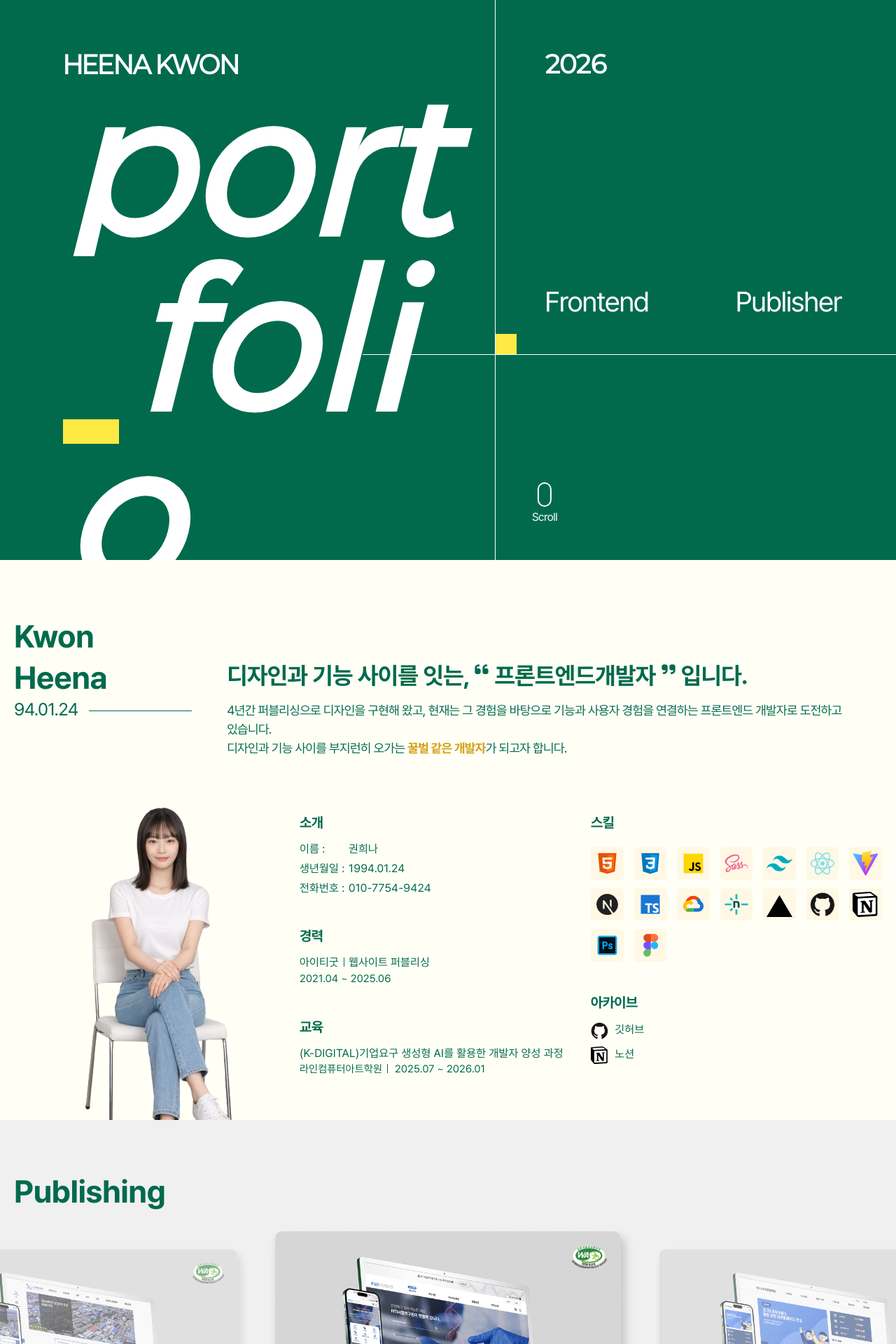
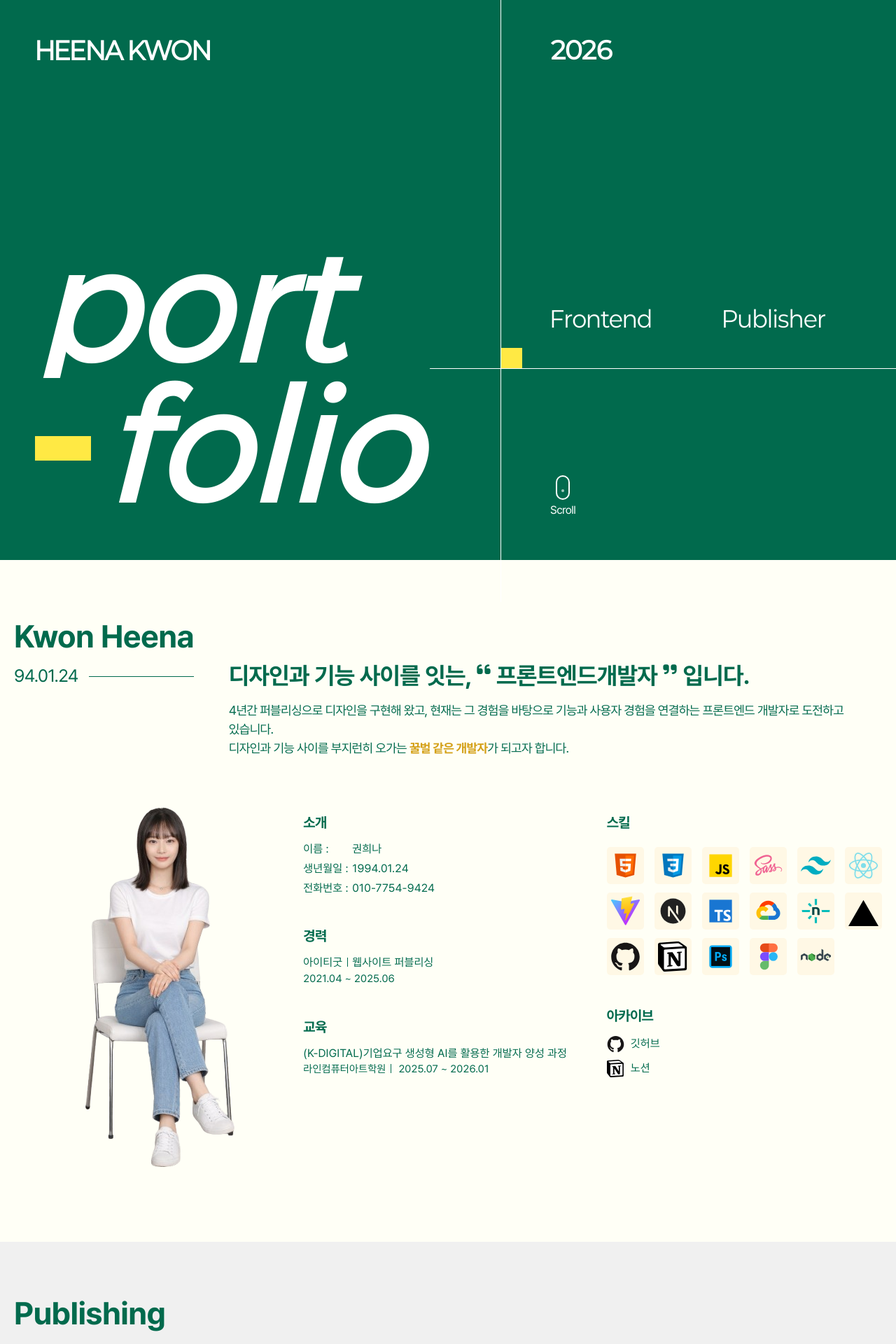
Before and after one commit to KwonHeena/Portfolio, a Next.js app: page / in a window 1280 px wide. Shown: the top 1920 px of the page at 70% size. Built offline with nearby package versions, Linux system fonts and the light colour scheme.

Commit message:
작업중

```diff
--- a/src/app/layout.tsx
+++ b/src/app/layout.tsx
@@ -1,7 +1,6 @@
 import type { Metadata } from "next";
 import { Geist, Geist_Mono } from "next/font/google";
 import "./globals.scss";
-import Footer from "./components/Footer";
 
 export default function RootLayout({
   children,
@@ -11,10 +10,8 @@ export default function RootLayout({
   return (
     <html lang="ko">
       <body>
-        <main>
           {children}
-        </main>
-        <Footer />
+
       </body>
     </html>
   );
--- a/src/app/page.tsx
+++ b/src/app/page.tsx
@@ -3,6 +3,7 @@ import React, { useEffect, useRef, useState } from 'react'
 import Home from './pages/Home/Home'
 import Intro from './pages/Intro/Intro'
 import Portfolio from './pages/Portfolio/Portfolio'
+import Footer from "./components/Footer";
 
 const page = () => {
  const introRef = useRef<HTMLDivElement>(null)
@@ -22,6 +23,7 @@ const page = () => {
       <Home btnClick={scrollIntro} />
       <Intro introRef={introRef} />
       <Portfolio portRef={portRef} />
+      <Footer />
     </main>
   )
 }
--- a/src/app/pages/Home/Home.module.scss
+++ b/src/app/pages/Home/Home.module.scss
@@ -1,3 +1,4 @@
+@use '../../styles/mixin' as m;
 @use '../../styles/var' as *;
 
 .section01{
@@ -6,12 +7,23 @@
   & > div{
     height: 100%;
   }
+  // @include m.tablet{
+  //   height: auto;
+  // }
   .home_wrap{
     padding: 70px 90px 100px;
     display: flex;
     justify-content: center;
     color: #fff;
     height: 100%;
+    @include m.breakB{
+      padding: 50px 50px 60px;
+    }
+    @include m.tablet{
+      gap: 80px;
+      padding: 30px 40px 40px;
+      flex-direction: column;
+    }
     .lf_wrap{
       flex: 1.5;
       display: flex;
@@ -33,8 +45,11 @@
             height: 0;
           }
           100%{
-            height: calc(100% + 170px);
+            height: 110vh;
           }
+        }
+        @include m.tablet{
+          gap: 60px;
         }
       .name{
         display: inline-block;
@@ -44,6 +59,13 @@
         transform: scale(0.8);
         animation: name 1s 0.5s forwards;
         width: 252px;
+        @include m.breakM {
+          width: auto;
+          font-size: 28px;
+        }
+        @include m.tablet {
+          font-size: 18px;
+        }
         @keyframes name {
           0%{
              opacity: 0;
@@ -60,6 +82,15 @@
         font-weight: 600;
         line-height: inherit;
         line-height: 1;
+        @include m.breakB {
+          font-size: 200px;
+        }
+        @include m.breakM {
+          font-size: 140px;
+        }
+        @include m.tablet {
+          font-size: 100px;
+        }
         span{
           display: block;
           letter-spacing: 0.02em;
@@ -87,6 +118,9 @@
             top: 50%;
             transform: translateY(-50%);
             animation: bar 1s 0.5s alternate forwards;
+            @include m.tablet {
+              height: 20px;
+            }
           }
           @keyframes bar {
             0%{
@@ -122,6 +156,10 @@
       display: flex;
       flex-direction: column;
       padding-left: 70px;
+      @include m.tablet {
+        padding-left: 0px;
+        padding-right: 40px;
+      }
       .top_box{
         flex: 2;
         display: flex;
@@ -129,6 +167,10 @@
         justify-content: space-between;
         padding-bottom: 50px;
         position: relative;
+        @include m.tablet{
+          padding-bottom: 0px;
+          justify-content: flex-start;
+        }
         &::after{
           content: '';
           position: absolute;
@@ -137,13 +179,21 @@
           bottom: 0;
           right: -90px;
           animation: bd02 1.2s 0.5s alternate forwards;
+          @include m.breakB {
+            right: -50px;
+          }
+          @include m.tablet {
+            right: -80px;
+            bottom: auto;
+            top: 70px;
+          }
         }
         @keyframes bd02 {
           0%{
             width: 0;
           }
           100%{
-            width: calc(100% + 350px);
+            width: calc(150%);
           }
         }
         &::before{
@@ -155,6 +205,10 @@
           left: -70px;
           opacity: 0;
           animation: box 0.5s 1s alternate forwards;
+          @include m.tablet {
+            left: auto;
+            right: -40px;
+          }
         }
         @keyframes box {
           0%{
@@ -179,20 +233,36 @@
               opacity: 1;
             }
           }
+          @include m.breakM {
+            font-size: 28px;
+          }
+          @include m.tablet {
+            font-size: 18px;
+            text-align: right;
+          }
         }
         .job{
           display: flex;
-          gap: 30%;
+          gap: 150px;
           font-size: 40px;
-          button{
+          @include m.breakB {
+            font-size: 32px;
+            gap: 100px;
+          }
+          @include m.tablet {
+            font-size: 20px;
+          }
+          span{
            opacity: 0;
-            animation: job 0.5s 1.2s forwards;
+            animation: job 0.7s 1.2s forwards;
             transform: translateY(70px);
             color: #fff;
+            @include m.tablet {
+              transform: translateY(30px);
+            }
             @keyframes job {
               0%{
                 opacity: 0;
-                transform: translateY(70px);
               }
               100%{
                 opacity: 1;
@@ -208,10 +278,8 @@
         .scroll{
             display: block;
             position: absolute;
-            z-index: 101;
-            transform: translateX(-50%);
             left: 0;
-            bottom: -50px;
+            bottom: 0;
             z-index: 11;
             text-align: center;
             font-size: 14px;
--- a/src/app/pages/Home/Home.tsx
+++ b/src/app/pages/Home/Home.tsx
@@ -30,8 +30,8 @@ const Home = ({btnClick} : btn) => {
             <div className={styles.top_box}>
               <p className={styles.year}>2026</p>
               <div className={styles.job}>
-                <button>Frontend</button>
-                <button>Publisher</button>
+                <span>Frontend</span>
+                <span>Publisher</span>
               </div>
             </div>
             <div className={styles.bt_box}>
--- a/src/app/pages/Intro/Intro.module.scss
+++ b/src/app/pages/Intro/Intro.module.scss
@@ -1,18 +1,24 @@
+@use '../../styles//mixin' as m;
 @use '../../styles/var' as *;
 
 .section02{
   background: #FFFFF6;
-  position: sticky;
-  top: 0;
-  z-index: 1;
+  height: 100%;
+  @include m.tablet{
+    height: auto;
+  }
   .section_inner{
     max-width: 1400px;
     width: calc(100% - 40px);
     padding: 80px 0;
     margin: 0 auto;
+    @include m.tablet{
+      padding: 40px 0;
+    }
     .inner{
       .name_wrap{
         color: $mainColor;
+        flex-shrink: 0;
         strong{
           display: block;
           font-size: 45px;
@@ -21,9 +27,21 @@
           opacity: 0;
           transition: all 0.7s;
           transition-delay: 0.3s;
+          @include m.breakM{
+            font-size: 40px;
+          }
+          @include m.tablet{
+            font-size: 30px;
+          }
         }
         .birth{
           font-size: 25px;
+          @include m.breakM{
+            font-size: 22px;
+          }
+          @include m.tablet{
+            font-size: 20px;
+          }
           &::after{
             content: '';
             display: inline-block;
@@ -38,17 +56,33 @@
       .top_box{
         display: flex;
         gap: 50px;
+        @include m.tablet{
+          flex-direction: column;
+          gap: 30px;
+        }
         .intro_box{
           margin-top: 60px;
+          @include m.tablet{
+            margin-top: 0;
+          }
           .intro_tit{
             color: $mainColor;
             font-size: 34px;
             font-weight: 600;
             line-height: 1.5;
+            @include m.breakM{
+              font-size: 30px;
+            }
+            @include m.tablet{
+              font-size: 24px;
+            }
             .icon{
               font-size: 22px;
               position: relative;
               top: -10px;
+              @include m.tablet{
+                font-size: 18px;
+              }
             }
           }
           .intro_sub{
@@ -56,6 +90,9 @@
             font-size: 18px;
             line-height: 1.5;
             margin-top: 10px;
+            @include m.tablet{
+              font-size: 16px;
+            }
             strong{
               color: #D4A017;
             }
@@ -64,27 +101,52 @@
       }
       .md_box{
         display: flex;
+        @include m.tablet{
+          flex-direction: column;
+        }
         .img_wrap{
             overflow: hidden;
-          }
+            flex: 1;
+            @include m.tablet{
+                text-align: center;
+            }
+            img{
+              @include m.tablet{
+                max-width: 350px;
+              }
+            }
+        }
 
         .info_wrap{
-          flex: 1;
+          flex: 2;
           padding-top: 80px;
-
+          @include m.tablet{
+              padding-top: 0;
+            }
           .fl{
             display: grid;
             grid-template-columns: repeat(2, 1fr);
+            gap: 40px;
+            @include m.mobile{
+              grid-template-columns: 1fr;
+            }
           }
           .cont {
             & + .cont{
               margin-top: 45px;
+              @include m.tablet{
+                margin-top: 35px;
+              }
             }
             .t{
               font-size: 20px;
               font-weight: 600;
               color: $mainColor;
               margin-bottom: 15px;
+              @include m.tablet{
+                font-size: 18px;
+                margin-bottom: 10px;
+              }
             }
             ul li{
               color: $mainColor;
@@ -117,12 +179,24 @@
               align-items: flex-end;
               gap: 5px 15px;
               grid-template-columns: repeat(auto-fit, minmax(45px, 1fr));
+              @include m.tablet{
+                grid-template-columns: repeat(auto-fit, minmax(40px, 1fr));
+                gap: 5px 10px;
+              }
               li{
                 position: relative;
                 .skill_ico{
                   background: #fff8e5;
                   padding: 5px;
                   border-radius: 5px;
+                  @include m.tablet{
+                    padding: 3px;
+                  }
+                  img{
+                    @include m.tablet{
+                      transform: scale(0.8);
+                    }
+                  }
                 }
                 p{
                   position: absolute;
@@ -166,6 +240,8 @@
       .name_wrap strong{
         transform: translateY(0);
         opacity: 1;
+        margin-bottom: 10px;
+
       }
       .slice_text{
         opacity: 0;
--- a/src/app/pages/Intro/Intro.tsx
+++ b/src/app/pages/Intro/Intro.tsx
@@ -14,7 +14,7 @@ const Intro = ({introRef} : Props) => {
   const title = '프론트엔드 개발자'
 
   // 스킬 리스트 로고 :: 이미지명이랑 동일하게 넣으면 자동으로 등록됨
-  const icons = ['html', 'css', 'javaScript', 'Sass', 'Tailwind', 'React', 'Vite', 'Next', 'TypeScript', 'GCP', 'netlify', 'Vercel', 'GitHub', 'Notion', 'Photoshop', 'Figma']
+  const icons = ['html', 'css', 'javaScript', 'Sass', 'Tailwind', 'React', 'Vite', 'Next', 'TypeScript', 'GCP', 'netlify', 'Vercel', 'GitHub', 'Notion', 'Photoshop', 'Figma', 'node']
 
   return (
     <section ref={ref} className={`${styles.section02} ${isOn ? styles.on : ''}`}>
--- a/src/app/pages/Portfolio/Portfolio.tsx
+++ b/src/app/pages/Portfolio/Portfolio.tsx
@@ -1,22 +1,62 @@
 'use client'
-import React, { useRef } from 'react'
+import React, { useEffect, useRef, useState } from 'react'
 import { Swiper, SwiperSlide } from 'swiper/react'
 import { Pagination } from 'swiper/modules'
 import 'swiper/css';
 import 'swiper/css/pagination'
 import styles from './Portfolio.module.scss'
-import useInterSection from '@/app/hooks/useInterSection';
 
-type Props = {
-  portRef : React.RefObject<HTMLDivElement | null>
+type Project = {
+  title : string,
+  desc : string,
+  img : string
 }
 
-const Portfolio = ({portRef} : Props) => {
-  const { ref, isOn } = useInterSection<HTMLDivElement>(portRef)
+const Portfolio = () => {
   const paginationRef = useRef<HTMLDivElement | null>(null)
+  const proRef = useRef<(HTMLLIElement | null)[]>([])
+  const [activeIndex, setActiveIndex] = useState(0)
+  const [project, setProject] = useState<Project[]>([])
+
+  // 포트폴리오 json 불러오기
+  useEffect(() => {
+    fetch('/data/data.json')
+    .then((res) => res.json())
+    .then((data) => setProject(data))
+  }, [])
+
+  useEffect(() => {
+    if (!project.length) return
+
+    const observer = new IntersectionObserver(
+    (entries) => {
+      entries.forEach((entry) => {
+        if (entry.isIntersecting) {
+          const index = proRef.current.findIndex(
+            (el) => el === entry.target
+          )
+          if (index !== -1) {
+            setActiveIndex(index)
+          }
+        }
+      })
+    },
+    {
+      threshold: 0.8,
+    }
+  )
+
+  proRef.current.forEach((el) => {
+    if (el) observer.observe(el)
+  })
+
+  return () => observer.disconnect()
+}, [project])
+
   return (
     <section className={styles.section03}>
       <div className={styles.section_inner}>
+        <div className={styles.past}>
           <p className={styles.title} style={{fontSize: 45, lineHeight: 1}}>Publishing</p>
           <div className={styles.slide_wrap}>
             <Swiper
@@ -204,6 +244,27 @@ const Portfolio = ({portRef} : Props) => {
           <div ref={paginationRef} className={styles.custom_dots}> </div>
           </div>
         </div>
+        <div className={styles.current}>
+          <div className={styles.wd_inner}>
+            <p className={styles.title} style={{fontSize: 45, lineHeight: 1}}>FrontEnd</p>
+              <div className={styles.num}>
+                <span key={activeIndex}>
+                  {activeIndex + 1}
+                </span>
+              </div>
+            <ul className={styles.list}>
+              {project.map((_, idx) => (
+                <li
+                  key={idx} ref={(el) => (proRef.current[idx] = el)} className={styles.pro}
+                >
+                  <div className={styles.img_wrap}></div>
+                  <div className={styles.txt_wrap}>내용 {idx + 1}</div>
+                </li>
+              ))}
+            </ul>
+          </div>
+        </div>
+      </div>
     </section>
   )
 }
```
Also changed, not shown: public/data/data.json (added, +22 -0 lines), src/app/pages/Portfolio/Portfolio.module.scss (+80 -9 lines), src/app/styles/_mixin.scss (+36 -0 lines), src/app/styles/_var.scss (+8 -1 lines), public/images/ico_node.svg (added). Lines whose indentation alone changed are shown as unchanged.
